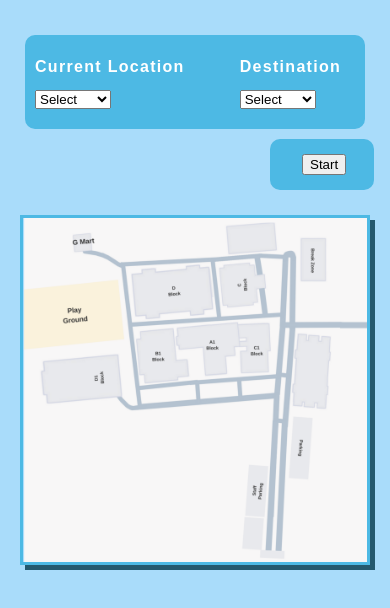
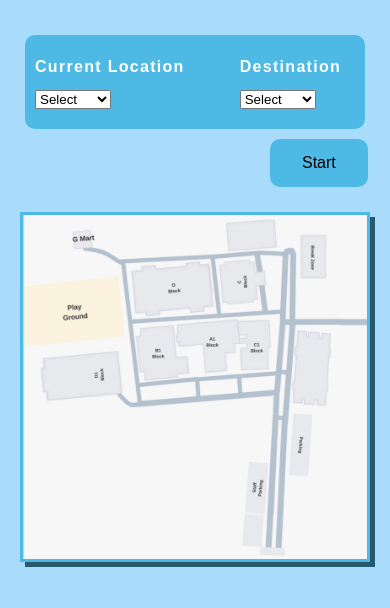
Before and after one commit to Prince11-s/LOPsample, a plain HTML site: page index.html in a window 390 px wide. Drawn offline with Linux system fonts and the light colour scheme.

Commit message:
index.html

```diff
--- a/index.html
+++ b/index.html
@@ -12,6 +12,7 @@
         font-family: Arial, Helvetica, sans-serif;
         background-color: rgb(169, 220, 250);
     }
+
     @media screen and (max-width:600px) {
 
 
@@ -40,15 +41,15 @@
 
         }
 
-        .st{
+        .start{
             background-color:  rgb(77, 185, 228);
             border: none;
-            color: white;
+            color: black;
             margin-left: 270px;
             margin-top: -15px;
             padding: 15px 32px;
             text-align: center;
-            width: 40px;
+            width: auto;
             text-decoration: none;
             display: flex;
             font-size: 16px;
```
